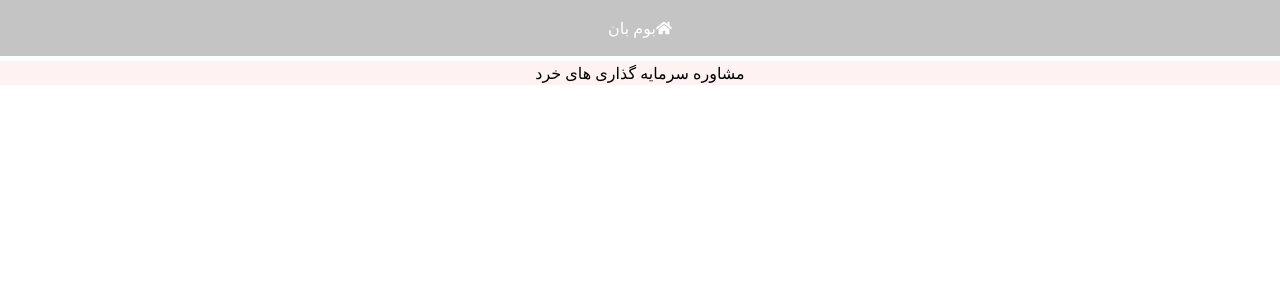
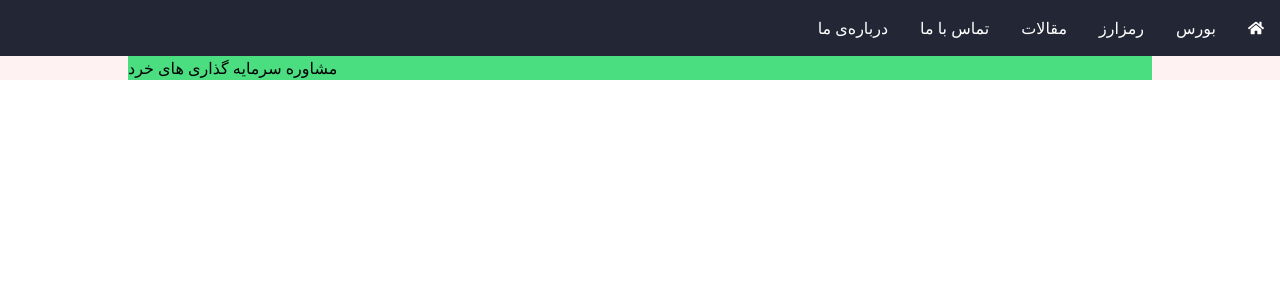
Before and after one commit to navidsotoudeh/investing, a Next.js app: page /about-us in a window 1280 px wide. Shown: the top 300 px of the page. Built offline with nearby package versions, Linux system fonts and the light colour scheme.

Commit message:
Text.css add to globals.css

```diff
--- a/src/app/layout.tsx
+++ b/src/app/layout.tsx
@@ -22,7 +22,9 @@ export default function RootLayout({ children }: { children: ReactNode }) {
       {/*<body className={`${poppins.className} ${inter.className}`}>*/}
       <body>
         <Header />
-        <main className="flex justify-center bg-red-50">{children}</main>
+        <main className="flex items-center justify-center bg-red-50 w-full">
+          <div className="w-4/5 bg-green-400">{children}</div>
+        </main>
       </body>
     </html>
   );
--- a/src/app/page.tsx
+++ b/src/app/page.tsx
@@ -1,10 +1,10 @@
-import HeroBox from "../components/pages/home/HeroBox";
-import SecondBox from "../components/pages/home/SecondBox";
+import FirstSection from "../components/pages/home/FirstSection";
+import SecondSection from "../components/pages/home/SecondSection";
 export default function HomePage() {
   return (
-    <section className="flex-col items-center gap-8 flex w-2/3">
-      <HeroBox />
-      <SecondBox />
+    <section className="flex-col items-center gap-8 flex w-full bg-amber-100">
+      <FirstSection />
+      <SecondSection />
     </section>
   );
 }
--- a/src/components/Header/Header.tsx
+++ b/src/components/Header/Header.tsx
@@ -1,21 +1,21 @@
 import Link from "next/link";
 import { FaHome } from "react-icons/fa";
+import Text from "../UIKit/Text/Text";
 const Header = () => {
   return (
-    <header className="header">
-      <span>بوم بان</span>
-      <span>
+    <header
+      className="flex justify-start gap-8 p-4 bg-[#232735] text-white"
+      dir="rtl"
+    >
+      <div className="flex items-center">
         <FaHome />
-      </span>
-      {/*<div className="container">*/}
-      {/*  <div className="flex flex-col gap-2">*/}
-      {/*    <Link href="/contact-us">Contact Us</Link>*/}
-      {/*    <Link href="/about-us">About Us</Link>*/}
-      {/*    <Link href="/about-us/team-members">Our Team</Link>*/}
-      {/*    <Link href="/cryptocurrency">Crypto Currency</Link>*/}
-      {/*    <Link href="/stock-market">Stock Market</Link>*/}
-      {/*  </div>*/}
-      {/*</div>*/}
+        {/*<Text>بوم بان</Text>*/}
+      </div>
+      <Link href="/stock-market">بورس</Link>
+      <Link href="/cryptocurrency">رمزارز</Link>
+      <Link href="/about-us/team-members">مقالات</Link>
+      <Link href="/contact-us">تماس با ما</Link>
+      <Link href="/about-us">درباره‌ی ما</Link>
     </header>
   );
 };
--- a/src/components/UIKit/Text/Text.css
+++ b/src/components/UIKit/Text/Text.css
@@ -1,8 +1,8 @@
 .text-h1-fa {
   font-family: 'YekanBakhFaNum';
-  font-weight: 700;
-  font-size: 26px;
-  line-height: 40px;
+  font-weight: 100;
+  font-size: 22px;
+  line-height: 4px;
   letter-spacing: 0em;
   text-indent: 0px;
 }
--- a/src/components/UIKit/Text/Text.tsx
+++ b/src/components/UIKit/Text/Text.tsx
@@ -1,72 +1,75 @@
-import React, { CSSProperties } from 'react'
-import cn from 'clsx'
+"use client";
+import React, { CSSProperties } from "react";
+import cn from "clsx";
 
 interface TextProps {
-  variant?: Variant
-  htmlTag?: htmlTag
-  lang?: Lang
-  className?: string
-  style?: CSSProperties
-  children?: React.ReactNode
-  onClick?: () => void
+  variant?: Variant;
+  htmlTag?: htmlTag;
+  lang?: Lang;
+  className?: string;
+  style?: CSSProperties;
+  children?: React.ReactNode;
+  onClick?: () => void;
 }
 type Variant =
-  | 'h1'
-  | 'h2'
-  | 'h3'
-  | 'h4'
-  | 'h5'
-  | 'subtitle1'
-  | 'subtitle2'
-  | 'subtitle3'
-  | 'subtitle4'
-  | 'subtitle5'
-  | 'body1'
-  | 'body2'
-  | 'body3'
-  | 'body4'
-  | 'discount1'
-  | 'discount2'
-  | 'caption1'
-  | 'caption2'
-  | 'caption3'
-  | 'button1'
-  | 'button2'
+  | "h1"
+  | "h2"
+  | "h3"
+  | "h4"
+  | "h5"
+  | "subtitle1"
+  | "subtitle2"
+  | "subtitle3"
+  | "subtitle4"
+  | "subtitle5"
+  | "body1"
+  | "body2"
+  | "body3"
+  | "body4"
+  | "discount1"
+  | "discount2"
+  | "caption1"
+  | "caption2"
+  | "caption3"
+  | "button1"
+  | "button2";
 
-type htmlTag = 'h1' | 'h2' | 'h3' | 'h4' | 'h5' | 'p' | 'span' | 'caption'
+type htmlTag = "h1" | "h2" | "h3" | "h4" | "h5" | "p" | "span" | "caption";
 
-type Lang = 'fa' | 'en'
+type Lang = "fa" | "en";
 
 const Text: React.FC<TextProps> = ({
   style,
-  className = '',
-  variant = 'body',
-  htmlTag = 'span',
-  lang = 'fa',
+  className = "",
+  variant = "body",
+  htmlTag = "span",
+  lang = "fa",
   onClick,
   children,
 }) => {
   const componentsMap = {
-    p: 'p',
-    span: 'span',
-    h1: 'h1',
-    h2: 'h2',
-    h3: 'h3',
-    h4: 'h4',
-    h5: 'h5',
-    h6: 'h6',
-    h7: 'h1',
-  }
+    p: "p",
+    span: "span",
+    h1: "h1",
+    h2: "h2",
+    h3: "h3",
+    h4: "h4",
+    h5: "h5",
+    h6: "h6",
+    h7: "h1",
+  };
 
-  const Component = componentsMap[htmlTag]
+  // @ts-ignore
+  const Component = componentsMap[htmlTag];
 
-  const rootClassName = cn(`text-root`, `text-${variant}-${lang}`, className)
-
+  const rootClassName = cn(`text-root`, `text-${variant}-${lang}`, className);
+  console.log("rootClassName", rootClassName);
+  console.log("Component", Component);
   return (
     <Component style={style} className={rootClassName} onClick={onClick}>
       {children}
     </Component>
-  )
-}
+  );
+};
 
-export default Text
+export default Text;
--- a/src/components/pages/home/HeroBox.tsx
+++ b/src/components/pages/home/FirstSection.tsx
@@ -1,18 +1,23 @@
 import Image from "next/image";
 import { FaVideo } from "react-icons/fa";
-const HeroBox = () => {
+
+//component
+import Text from "../../UIKit/Text";
+const FirstSection = () => {
   return (
-    <div className="flex gap-2 w-full bg-green-100 justify-between">
+    <div className="flex gap-2 w-full  justify-between" dir="rtl">
       <div className="w-[300px] text-right">
-        <h1>بوم‌بان</h1>
-        <p>
+        <Text variant="h2" htmlTag="h1">
+          بوم‌بان
+        </Text>
+        <Text variant="body1" htmlTag="p" className="text-justify">
           بوم‌بان سامانه ارزیابی و نظارت فنی برساختمان های درحالِ بهره برداری
           درکشور است که با برقراری ارتباط بین مشتریان، مدیران و مهندسین بوم‌بان
           در سریعترین زمان ممکن، املاک شما را سه حوزه برق، مکانیک، عمران و سازه
           قبل از هرگونه خرید، فروش و اجاره، ملک، مورد بازبینی قرار داده و گزارشی
           کامل از وضعیت فنی ملک دراختیار شما قرار خواهد داد.
-        </p>
-        <div className="">
+        </Text>
+        <div className="text-justify">
           <span>بوم‌بان چه میکند، ببینید</span>
           <button className="appbtn">
             <FaVideo color="#FFF" />
@@ -40,4 +45,4 @@ const HeroBox = () => {
   );
 };
 
-export default HeroBox;
+export default FirstSection;
--- a/src/components/pages/home/SecondBox.tsx
+++ b/src/components/pages/home/SecondSection.tsx
@@ -1,6 +1,6 @@
 import NewsBox from "./NewsBox";
 import Topics from "./Topics";
-const SecondBox = () => {
+const SecondSection = () => {
   return (
     <div className="flex gap-2 w-full justify-between">
       <div className="w-1/2">
@@ -11,4 +11,4 @@ const SecondBox = () => {
   );
 };
 
-export default SecondBox;
+export default SecondSection;
--- a/src/styles/globals.css
+++ b/src/styles/globals.css
@@ -1,16 +1,19 @@
 @import './font_family.css';
 @import '../../public/assets/fonts/FontYekan/stylesheet.css';
-
+/*@import '../components/UIKit/Button/Button.css';*/
+/*@import '../components/UIKit/Input/Input.css';*/
+@import '../components/UIKit/Text/Text.css';
 @tailwind base;
 @tailwind components;
 @tailwind utilities;
 
-.header {
-    display: flex;
-    justify-content: center;
-    align-items: center;
-    background-color: #c4c4c4;
-    color: #fff;
-    padding: 1rem;
-    border-bottom: 5px solid #fff;
-}
+/*.header {*/
+/*    display: flex;*/
+/*    justify-content: flex-start;*/
+/*    gap: ;*/
+/*    align-items: center;*/
+/*    background-color: #232735;*/
+/*    color: #fff;*/
+/*    padding: 1rem;*/
+/*    border-bottom: 5px solid #fff;*/
+/*}*/
```
